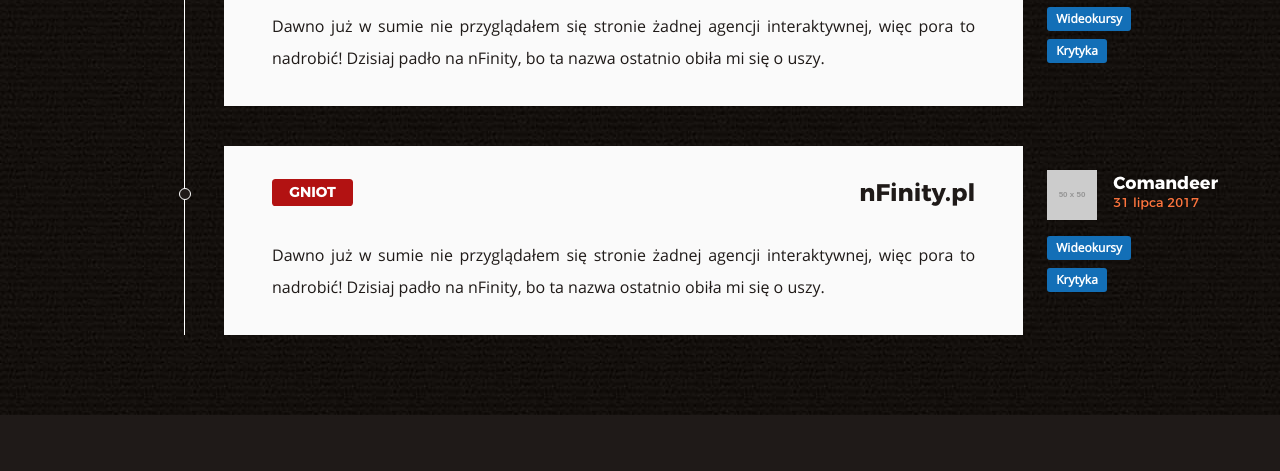
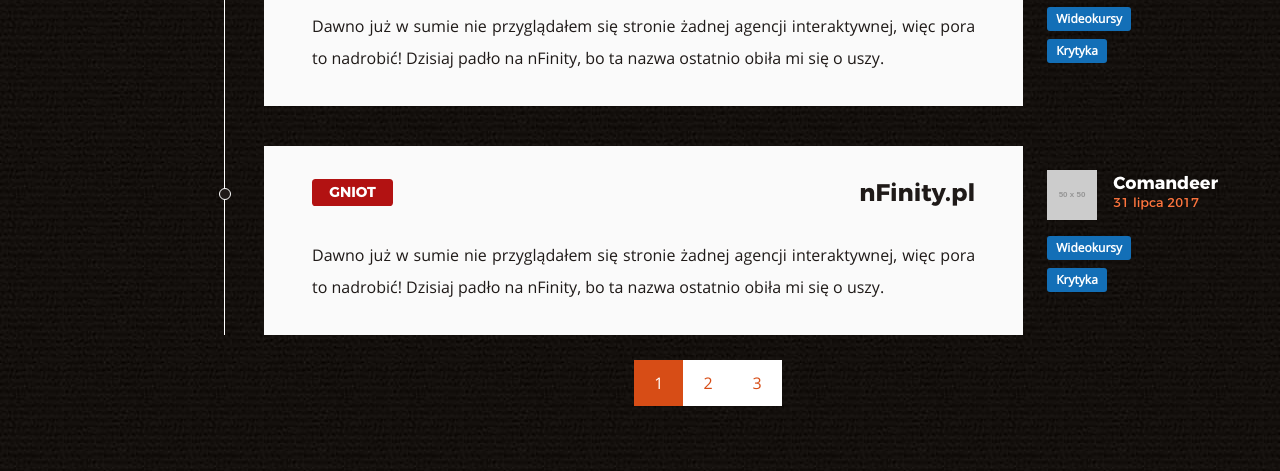
Before and after one commit to Webkrytyk/layout, a website: page src/assets/pug/index.pug in a window 1280 px wide. Shown: the part 733-1204 px from the top of the page. Before the commit the page ends 1148 px from the top, so only its background shows below. Drawn offline with nearby package versions, Linux system fonts and the light colour scheme; files that its build step writes are made by us from their sources; placeholder pictures from the web are drawn by us.

Commit message:
Add pagination

```diff
--- a/src/assets/pug/index.pug
+++ b/src/assets/pug/index.pug
@@ -23,6 +23,7 @@
                     a.page-menu_link(href='/') Archiwum
         main.page-main
             h2.header.visually-hidden Posty
+
             - var n = 0;
             while n < 4
                 article.post
@@ -43,4 +44,14 @@
                                 a.tag(href='#') Krytyka
                 - n++
 
+            nav
+                ul.pagination
+                    li
+                        a.link.pagination_link.pagination_link--active(href='#') 1
+                    li
+                        a.link.pagination_link(href='#') 2
+                    li
+                        a.link.pagination_link(href='#') 3
+
+
         script(src='/main.js')
--- a/src/assets/scss/_page.scss
+++ b/src/assets/scss/_page.scss
@@ -124,5 +124,6 @@
 }
 
 .page-main {
-    margin: calc(#{$page-title-size} - #{$page-slogan-margin-top} + 1em) 10vw 10vh calc(#{$menu-width} + 2em);
+    // 5vh is left of post decoration
+    margin: calc(#{$page-title-size} - #{$page-slogan-margin-top} + 1em) 10vw 10vh calc(#{$menu-width} + 2em + 5vh);
 }
--- /dev/null
+++ b/src/assets/scss/blocks/_pagination.scss
@@ -0,0 +1,15 @@
+.pagination {
+    list-style: none;
+    display: flex;
+    justify-content: center;
+}
+
+.pagination_link {
+    padding: 0.75em 1.25em;
+    background: $color-light;
+}
+
+.pagination_link--active {
+    background: $color-primary;
+    color: $color-light;
+}
--- a/src/assets/scss/blocks/main.scss
+++ b/src/assets/scss/blocks/main.scss
@@ -1,2 +1,3 @@
 @import 'post';
 @import 'tag';
+@import 'pagination';
```
